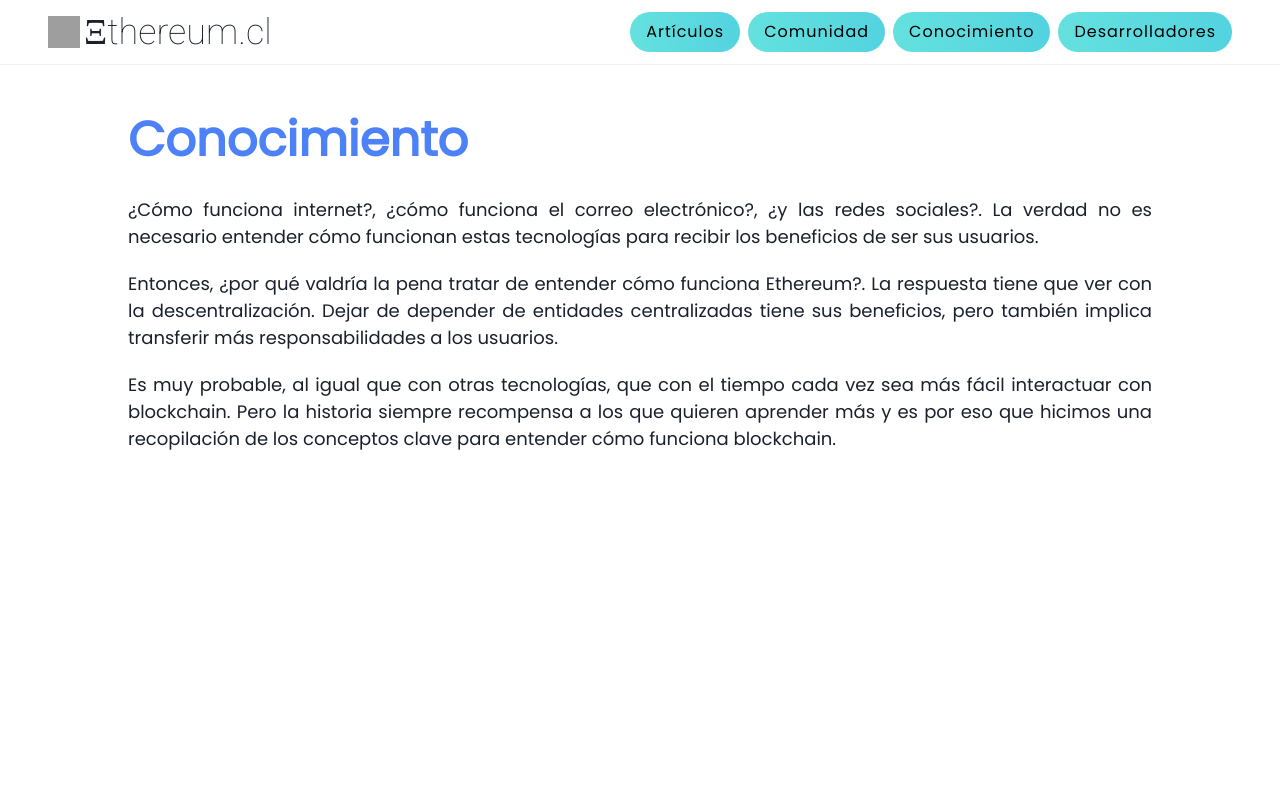
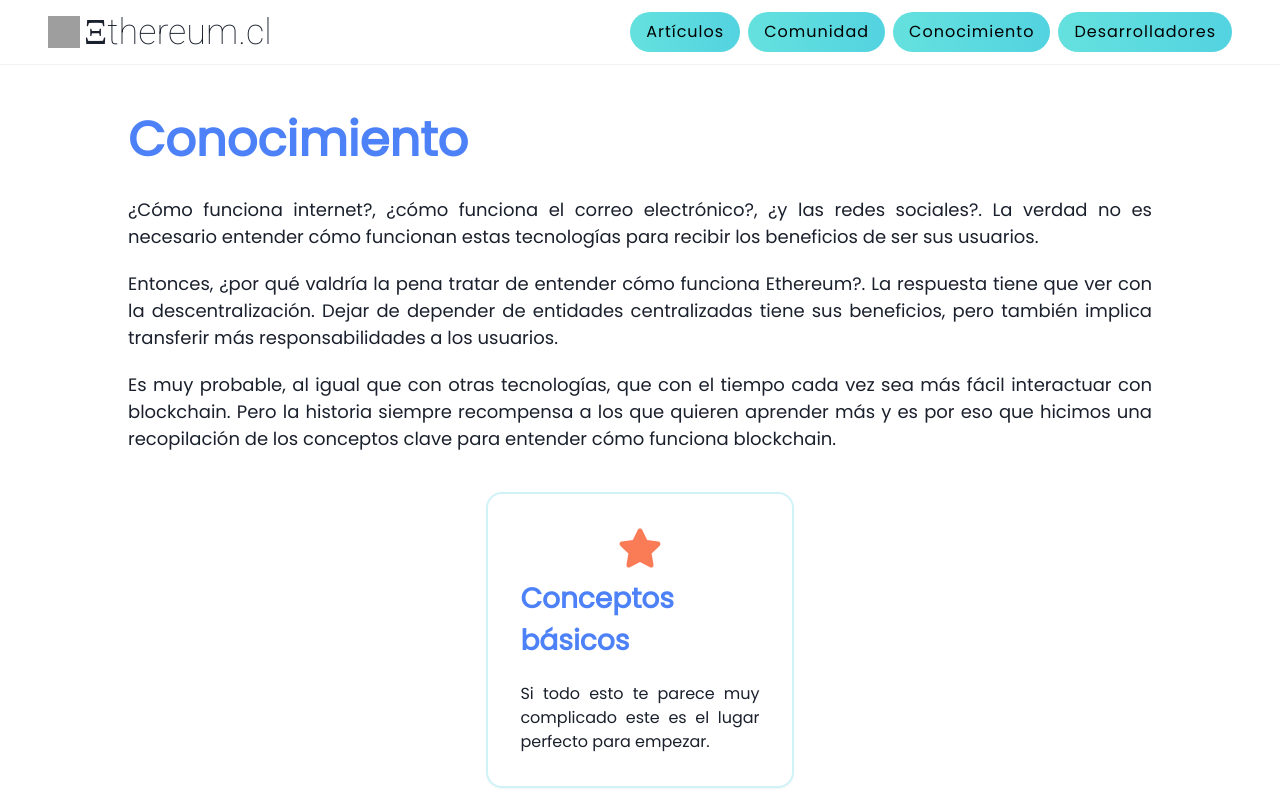
Before and after one commit to natedevxyz/ethereum-cl, a Next.js app: page /conocimiento in a window 1280 px wide. Shown: the top 800 px of the page. Built offline with nearby package versions, Linux system fonts and the light colour scheme; grey boxes are pictures that could not be loaded; a web font is replaced by a local one.

Commit message:
Create new card component

```diff
--- a/components/Footer.js
+++ b/components/Footer.js
@@ -18,7 +18,7 @@ export default function Footer() {
 				mb={{ base: 6, md: 0 }}
 				px={{ base: 0, md: 12 }}
 			>
-				<FaTwitter fontSize={50} color="#FB838B" />
+				<FaTwitter fontSize={48} color="#FB838B" />
 			</Link>
 			<Flex alignItems="center" mb={{ base: 2, md: 0 }}>
 				<Text mr={1}>Hecho con</Text>
--- a/pages/conocimiento/index.js
+++ b/pages/conocimiento/index.js
@@ -1,6 +1,7 @@
 import Head from 'next/head';
 import Container from '../../components/Container';
-import { Flex, Text, Box, Card } from '@chakra-ui/react';
+import { Flex, Text, Box } from '@chakra-ui/react';
+import { FaStar } from 'react-icons/fa';
 
 export default function Conocimiento() {
 	return (
@@ -13,7 +14,7 @@ export default function Conocimiento() {
 			</Head>
 			<Container>
 				<Flex
-					h={'92vh'}
+					minH={'92vh'}
 					flexDirection="column"
 					mx={{ base: 7, md: 32 }}
 					mt={{ base: 7, md: 10 }}
@@ -26,21 +27,21 @@ export default function Conocimiento() {
 					>
 						Conocimiento
 					</Text>
-					<Box>
-						<Text textAlign={'justify'} mb={5} fontSize={{ md: 'lg' }}>
+					<Box mb={5}>
+						<Text textAlign="justify" mb={5} fontSize={{ md: 'lg' }}>
 							¿Cómo funciona internet?, ¿cómo funciona el correo electrónico?,
 							¿y las redes sociales?. La verdad no es necesario entender cómo
 							funcionan estas tecnologías para recibir los beneficios de ser sus
 							usuarios.
 						</Text>
-						<Text textAlign={'justify'} mb={5} fontSize={{ md: 'lg' }}>
+						<Text textAlign="justify" mb={5} fontSize={{ md: 'lg' }}>
 							Entonces, ¿por qué valdría la pena tratar de entender cómo
 							funciona Ethereum?. La respuesta tiene que ver con la
 							descentralización. Dejar de depender de entidades centralizadas
 							tiene sus beneficios, pero también implica transferir más
 							responsabilidades a los usuarios.
 						</Text>
-						<Text textAlign={'justify'} mb={5} fontSize={{ md: 'lg' }}>
+						<Text textAlign="justify" mb={5} fontSize={{ md: 'lg' }}>
 							Es muy probable, al igual que con otras tecnologías, que con el
 							tiempo cada vez sea más fácil interactuar con blockchain. Pero la
 							historia siempre recompensa a los que quieren aprender más y es
@@ -48,6 +49,33 @@ export default function Conocimiento() {
 							entender cómo funciona blockchain.
 						</Text>
 					</Box>
+					<Flex justify="center">
+						<Flex
+							flexDirection="column"
+							align="center"
+							borderRadius="2xl"
+							border="2px"
+							borderColor="#CFF3F7"
+							p={8}
+							w={{ base: '85%', md: '30%' }}
+							boxShadow="sm"
+						>
+							<FaStar fontSize={44} color="#F97C56" />
+							<Text
+								fontSize={{ base: '2xl', md: '3xl' }}
+								fontWeight="bold"
+								color="#4D81F7"
+								mt={2}
+								mb={5}
+							>
+								Conceptos básicos
+							</Text>
+							<Text textAlign="justify" fontSize={{ md: 'md' }}>
+								Si todo esto te parece muy complicado este es el lugar perfecto
+								para empezar.
+							</Text>
+						</Flex>
+					</Flex>
 				</Flex>
 			</Container>
 		</>
```
